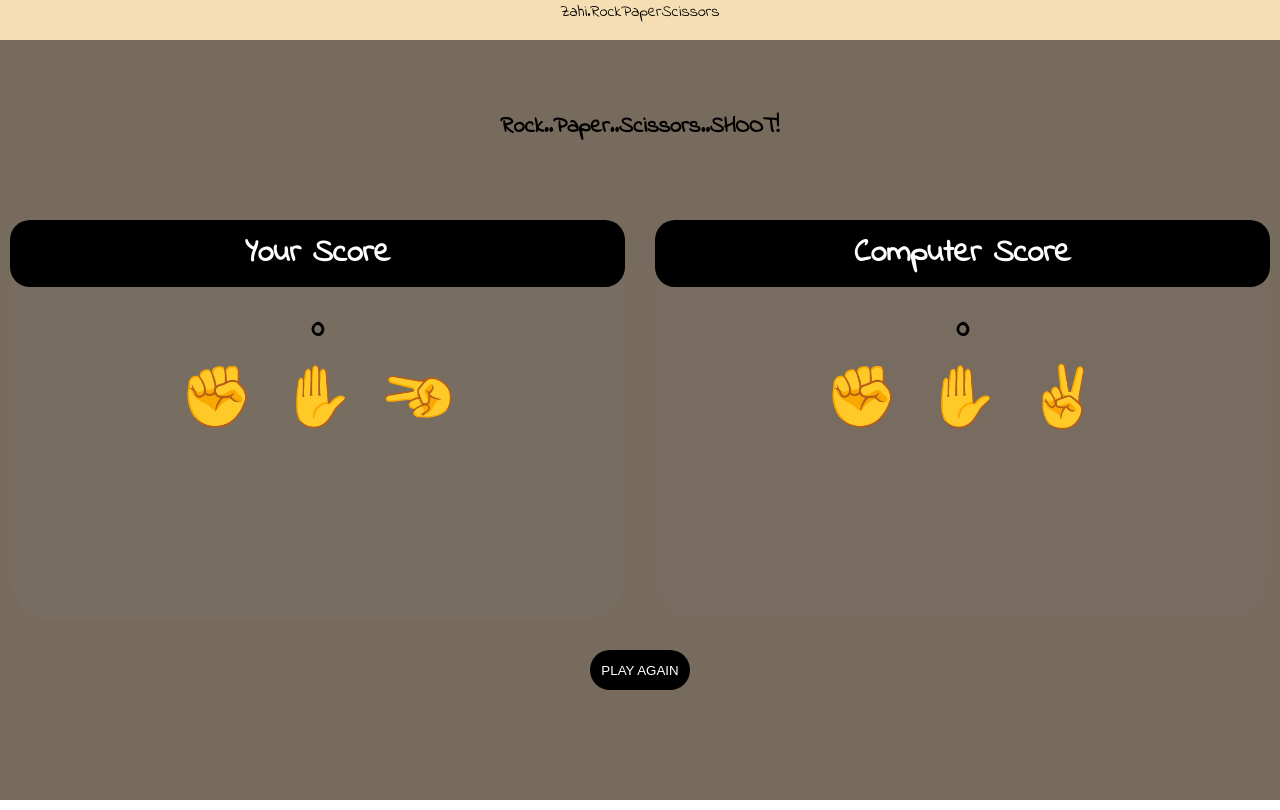
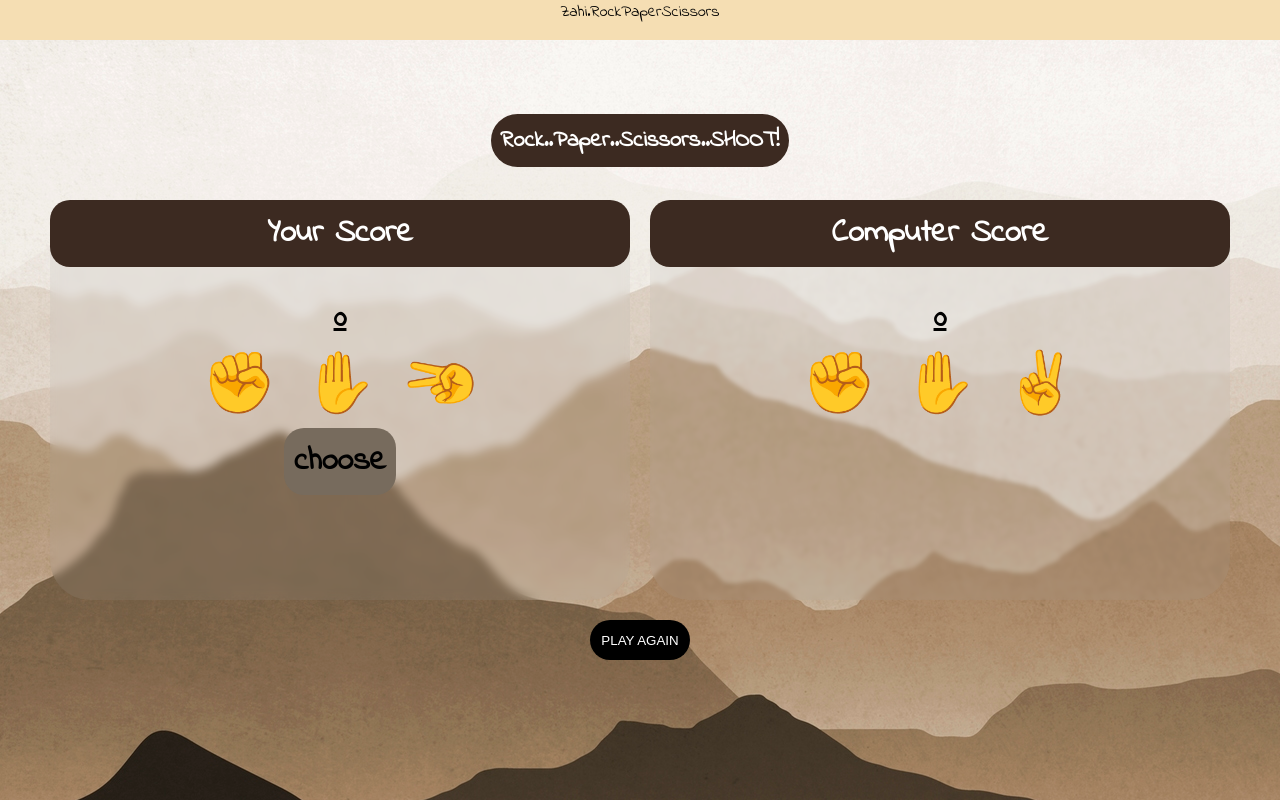
Before and after one commit to Z4HI/rps, a plain HTML site: page index.html in a window 1280 px wide. Drawn offline with Linux system fonts and the light colour scheme.

Commit message:
changed background

```diff
--- a/index.html
+++ b/index.html
@@ -22,6 +22,7 @@
                     <button class="choice" data-choice="rock" id="rock">✊</button>
                     <button class="choice" data-choice="paper" id="paper">✋</button>
                     <button class="choice" data-choice="scissors" id="scissor">✌️</button>
+                    <h1 id="choose">choose</h1>
                 </div>
                 <div class = "computer">
                     <h1>Computer Score</h1>
--- a/scripts.js
+++ b/scripts.js
@@ -86,12 +86,15 @@ function Color(userChoice,computerChoice){
 
     if(userscore.innerHTML == '5' ){
         userdisabled.style.pointerEvents = 'none'
-        header.innerText = 'You WIN'
+        header.innerText = 'You WIN';
+        header.style.backgroundColor = 'green';
+        header.style.transform.scale = '3'
 
     }
     if(computerscore.innerHTML == '5'){
         userdisabled.style.pointerEvents = 'none'
-        header.innerText = 'You LOSE'
+        header.innerText = 'You LOSE';
+        header.style.backgroundColor = 'red';
     }
   }
 
--- a/styles.css
+++ b/styles.css
@@ -11,7 +11,7 @@
 
 
 .bg{
-    background-color: #776B5D;
+    background-image: url(images/brown_mountains_display.jpeg);
 
 }
 .wrapper{
@@ -26,7 +26,7 @@
     grid-template-columns:1fr 1fr;
     grid-template-rows:10% 10% 50% 20% ;
     text-align: center;
-    gap: 30px;
+    gap: 20px;
     justify-content: center;
     font-family: 'Indie Flower', cursive;
 
@@ -40,37 +40,42 @@
 }
 .header{
     grid-column: span 2;
-    display: flex;
     justify-content: center;
     backdrop-filter: blur(5px);
     border-radius: 40px;
-    font-size: 15px
+    font-size: 15px;
+    width: fit-content;
+    background-color: #3C2A21;
+    color: white;
+    place-self: center;
+    padding: 10px;
 }
  #rps{
     background-color: none;
 }
 .user{
 
-    background-color:rgba(126, 126, 126, 0.127) ;
+    background-color:rgba(167, 167, 167, 0.127) ;
     backdrop-filter: blur(5px);
     border-radius: 40px;
-    margin-left: 10px;
+    margin-left: 50px;
 
 }
 .computer{
 
-    background-color:rgba(126, 126, 126, 0.075) ;
+    background-color:rgba(167,167,167,0.127) ;
     backdrop-filter: blur(2px);
     border-radius: 40px;
     pointer-events: none;
-    margin-right: 10px;
+    margin-right: 50px;
+
 }
 h4{
     font-size:  30px;
     margin-top: 20px;
 }
 h1{
-    background-color: black;
+    background-color:#3C2A21;
     color: white;
     border-radius: 20px;
     padding: 10px;
@@ -98,6 +103,11 @@ h1{
     grid-column: span 2;
 
 }
+.menu button:hover{
+    transform:scale(1.2);
+    background-color:wheat;
+    color: black;
+}
 
 .menu button{
     background-color: black;
@@ -107,4 +117,22 @@ h1{
     width: 100px;
     cursor: pointer;
     border-radius: 20px;
+    transition: all .3s ease;
 }
+
+.userscore , .computerscore{
+    padding: 10px;
+    width: 50px;
+    margin-left: auto;
+    margin-right: auto;
+    height:50px;
+    text-decoration: underline;
+
+}
+#choose{
+    color: black;
+    background-color: #776B5D;
+    width: fit-content;
+    margin-left: auto;
+    margin-right: auto;
+}
```
Also changed, not shown: images/brown_mountains_display.jpeg (added).
